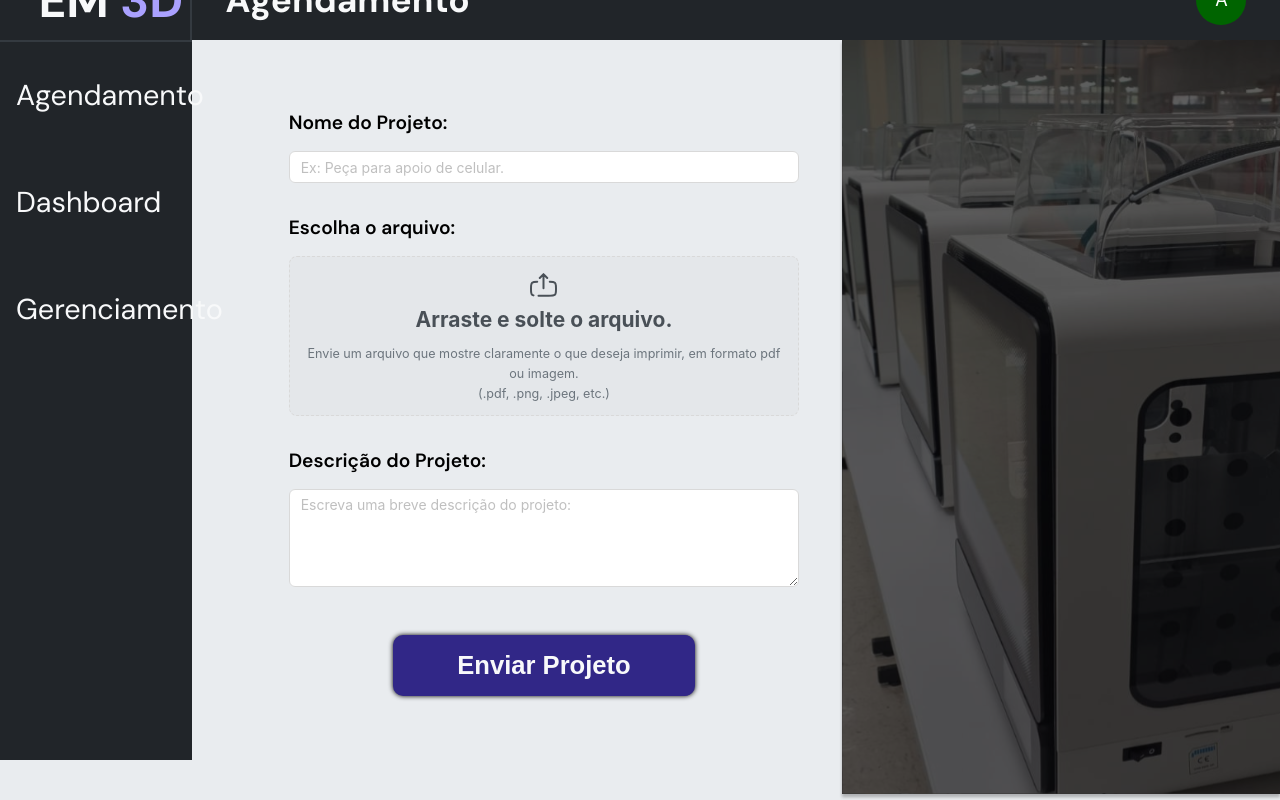
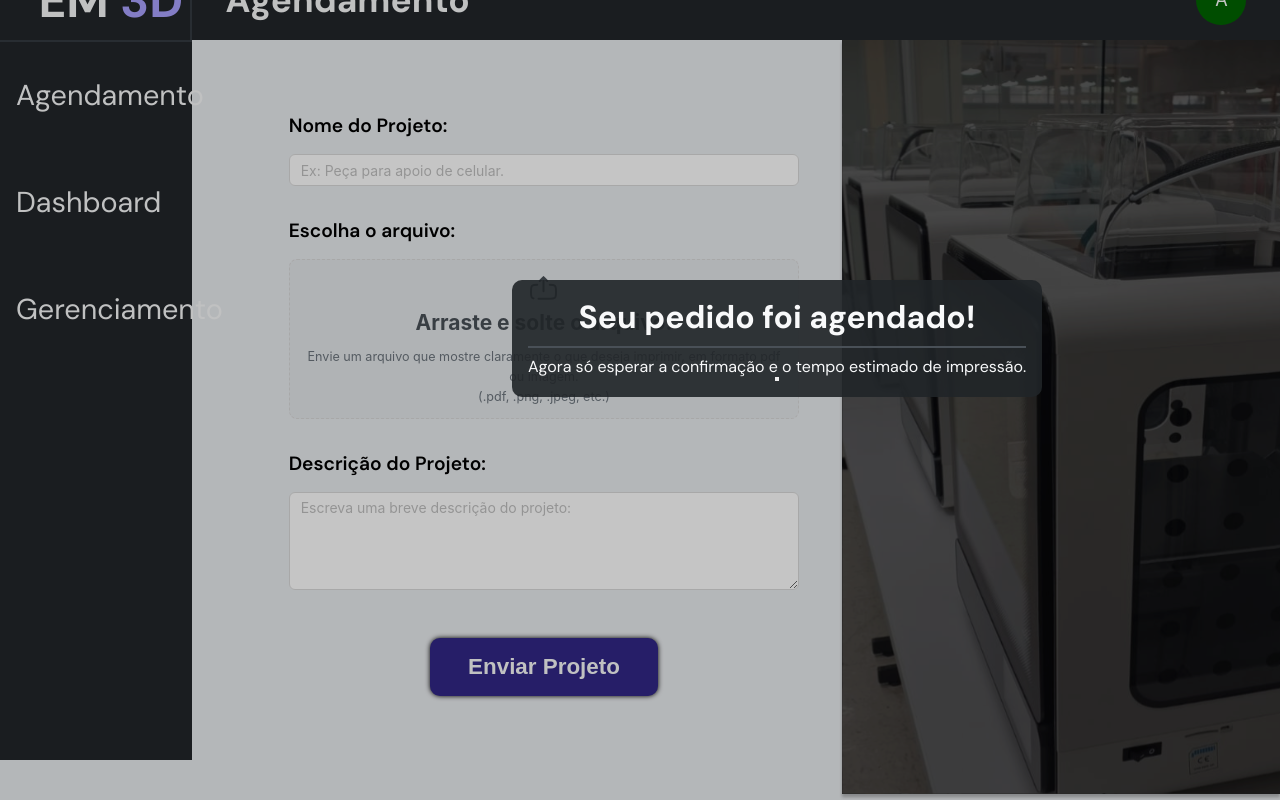
Before and after one commit to arthurzop/tcc-front, a React (Create React App) app: page /agendamento in a window 1280 px wide. Both pictures are taken after a click on the button "Enviar Projeto". Built offline with nearby package versions, Linux system fonts and the light colour scheme; a web font is replaced by a local one.

Commit message:
feat: finishing the comfirmation modal (in the scheduling page)]

```diff
--- a/src/components/header-sidebar/header-sidebar.css
+++ b/src/components/header-sidebar/header-sidebar.css
@@ -58,6 +58,11 @@
   text-transform: capitalize;
 }
 
+.hs-subtitle{
+  font-size: .9em;
+  color: var(--cloud-cover);
+}
+
 .hs-sidebar-container{
     height: 100vh;
     width: 15vw;
@@ -101,7 +106,7 @@
     margin-right: 3vw;
     box-shadow: 0px 0px 5px 0px #000000;
     gap: 1vh;
-    z-index: 1;
+    z-index: 2;
 }
 
 .modal-cargo{
@@ -111,19 +116,20 @@
 .modal-divider{
     width: 100%;
     align-self: center;
-    border: solid 1px var(--pompeii-ash);
+    border: solid 1px var(--seared-grey);
     margin: 1vh;
 }
 
 .modal-sair-container{
     display: flex;
+    flex-direction: column;
     align-items: center;
     height: 100%;
     gap: 1vw;
     cursor: pointer;
 }
 
-.modal-sair-text{
+.modal-text{
     font-weight: var(--semi-bold);
     font-size: 1.6em;
 }
@@ -162,9 +168,9 @@
     gap: 1vh;
 
     position: absolute;
-    margin-inline-start: 16vw;
-    top: 42vh;
-    z-index: 1;
+    left: 15.5%;
+    top: 42%;
+    z-index: 2;
 
 }
 
@@ -177,3 +183,15 @@
 .sub-text:hover{
     background-color: var(--antartic-deep);
 }
+
+.hs-sub-container{
+  display: flex;
+  width: 90%;
+  gap: 1vw;
+  text-wrap: nowrap;
+}
+
+.sub-divider{
+  width: 90%;
+  border: 1px solid var(--antartic-deep);
+}
--- a/src/components/header-sidebar/header-sidebar.jsx
+++ b/src/components/header-sidebar/header-sidebar.jsx
@@ -3,6 +3,7 @@ import { useState } from "react";
 import { useLocation, useNavigate } from "react-router-dom";
 import { Avatar } from "antd";
 import iconSair from "../../assets/images/icon-sair.svg";
+import pedidos from "../../assets/images/pedidos.svg"
 
 export default function HeaderSidebar() {
   const location = useLocation("");
@@ -59,7 +60,7 @@ export default function HeaderSidebar() {
       </div>
       <div className="hs-header">
         <div className="hs-header-container">
-          <h1 className="hs-title">{location.pathname.split(`/`)[1]}</h1>
+          <h1 className="hs-title">{location.pathname.split(`/`)[1]} <span className="hs-subtitle">{location.pathname.split('/')[2]}</span> </h1>
           <p
             onClick={() => {
               setMenuOpen(!menuOpen);
@@ -90,8 +91,16 @@ export default function HeaderSidebar() {
                 nav("/");
               }}
             >
-              <img src={iconSair} alt="" className="modal-sair-icon" />
-              <h1 className="modal-sair-text">Sair</h1>
+              <div className="hs-sub-container">
+                <img src={pedidos} alt="" className="modal-icon"/>
+                <h1 className="modal-text">Seus Pedidos</h1>
+              </div>
+              <div className="sub-divider"></div>
+              <div className="hs-sub-container">
+                <img src={iconSair} alt="" className="modal-icon" />
+                <h1 className="modal-text">Sair</h1>
+              </div>
+
             </div>
           </div>
         </>
--- a/src/index.js
+++ b/src/index.js
@@ -34,8 +34,9 @@ const router = createBrowserRouter([
       },
       {
         path: "/agendamento",
-        element:  <Agendamento />
-      }
+        element:  <Agendamento />,
+      },
+
     ],
   },
 ]);
--- a/src/pages/agendamento/agendamento.css
+++ b/src/pages/agendamento/agendamento.css
@@ -80,12 +80,13 @@
     background-color: var(--cosmic-cobalt);
     border: none;
     outline: none;
-    padding: 2vh 5vw;
-    font-size: 1.6em;
+    padding: 2vh 3vw;
+    font-size: 1.4em;
     font-weight: var(--semi-bold);
     border-radius: 10px;
     margin: 2vh;
     box-shadow: 0px 0px 5px 0px #000000;
+    cursor: pointer;
 }
 
 .default-button:hover{
@@ -109,3 +110,23 @@
     flex-direction: column;
     height: 20vh;
 }
+
+.confirmacao-modal-container{
+    background-color: var(--header-background);
+    border-radius: 10px;
+    padding: 2vh;
+    display: flex;
+    flex-direction: column;
+    align-items: center;
+
+    position: absolute;
+    top: 40%;
+    left: 40%;
+    width: fit-content;
+    height: fit-content;
+    z-index: 1;
+
+    color: var(--doctor);
+
+
+  }
--- a/src/pages/agendamento/agendamento.jsx
+++ b/src/pages/agendamento/agendamento.jsx
@@ -1,17 +1,22 @@
-import "./agendamento.css"
-import HeaderSidebar from "../../components/header-sidebar/header-sidebar"
+import "./agendamento.css";
+import HeaderSidebar from "../../components/header-sidebar/header-sidebar";
 import "react-widgets/styles.css";
 import DatePicker from "react-widgets/DatePicker";
 import NumberPicker from "react-widgets/NumberPicker";
 import { Input, Upload } from "antd";
+import { useState } from "react";
 
-import fileUpload from "../../assets/images/Vector.svg"
-import upload from "../../assets/images/upload.svg"
-import asideImage from "../../assets/images/aside-image.svg"
+import fileUpload from "../../assets/images/Vector.svg";
+import upload from "../../assets/images/upload.svg";
+import asideImage from "../../assets/images/aside-image.svg";
+import { is } from "@babel/types";
 
 const { Dragger } = Upload;
-const { TextArea } = Input
+const { TextArea } = Input;
+
 export default function Agendamento() {
+  const [isOpen, setIsOpen] = useState(false);
+
   return (
     <div className="agendamento-body">
       <HeaderSidebar />
@@ -23,33 +28,64 @@ export default function Agendamento() {
             <DatePicker placeholder="dd/mm/aaaa" />
             <p className="label">Tempo estimado de impressão: </p>
             <div className="tempo-container">
-                            <NumberPicker placeholder="Horas" className="number-picker" ></NumberPicker>
-                            <NumberPicker placeholder="Minutos" className="number-picker"></NumberPicker>
+              <NumberPicker
+                placeholder="Horas"
+                className="number-picker"
+              ></NumberPicker>
+              <NumberPicker
+                placeholder="Minutos"
+                className="number-picker"
+              ></NumberPicker>
             </div>
           </div>
           <h1 className="agendamento-title">2. Detalhes da Impressão</h1>
           <div className="input-container">
             <p className="label">Nome do Projeto: </p>
-                        <Input placeholder="Ex: Peça para apoio de celular." className="antd-input" />
+            <Input
+              placeholder="Ex: Peça para apoio de celular."
+              className="antd-input"
+            />
             <p className="label">Escolha o arquivo:</p>
             <Dragger className="dragger-container">
               <img src={upload} alt="" />
               <h2 className="dragger-text">Arraste e solte o arquivo.</h2>
-                            <p className="dragger-info">Envie um arquivo que mostre claramente o que deseja imprimir, em formato pdf ou imagem. <br />
+              <p className="dragger-info">
+                Envie um arquivo que mostre claramente o que deseja imprimir, em
+                formato pdf ou imagem. <br />
                 (.pdf, .png, .jpeg, etc.)
               </p>
+            </Dragger>
+            <p className="label">Descrição do Projeto:</p>
+            <TextArea
+              rows={4}
+              placeholder="Escreva uma breve descrição do projeto:"
+              className="antd-input"
+            />
+          </div>
+          <button
+            className="default-button"
+            onClick={() => {
+              setIsOpen(!isOpen);
+            }}
+          >
+            Enviar Projeto
+          </button>
+        </div>
+      </div>
+      <img src={asideImage} alt="" className="aside-image" />
+      {isOpen &&
+      <>
+        <div className="hs-overlay" onClick={()=>{setIsOpen(!isOpen)}}></div>
+        <div className="confirmacao-modal-container">
 
-                        </Dragger>
-
-                        <p className="label">Descrição do Projeto:</p>
-                        <TextArea rows={4} placeholder="Escreva uma breve descrição do projeto:" className="antd-input" />
-                    </div>
-                    <button className="default-button">Enviar Projeto</button>
+            <h1 className="modal-title">Seu pedido foi agendado!</h1>
+            <div className="modal-divider"></div>
+            <p className="modal-info">Agora só esperar a confirmação e o tempo estimado de impressão.</p>
+            <button className="modal-button"></button>
         </div>
 
-
+      </>
+      }
     </div>
-            <img src={asideImage} alt="" className="aside-image" />
-        </div>
-    )
+  );
 }
```
Also changed, not shown: src/assets/images/icon-sair.svg, src/assets/images/pedidos.svg (added). Lines whose indentation alone changed are shown as unchanged.
